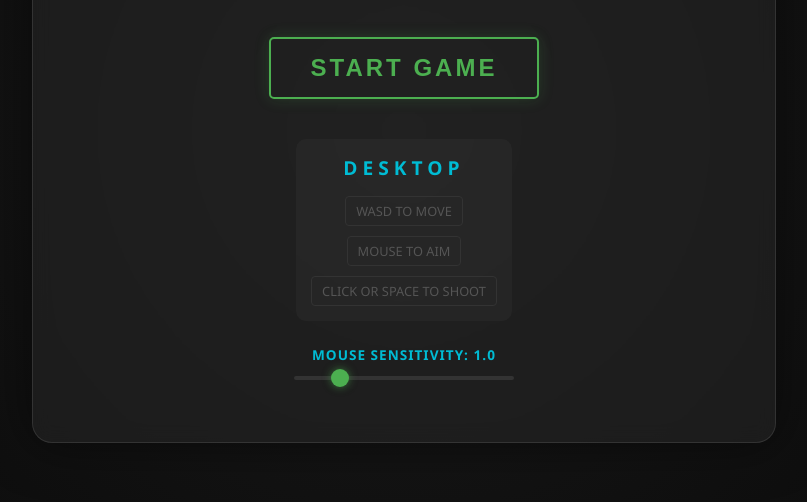
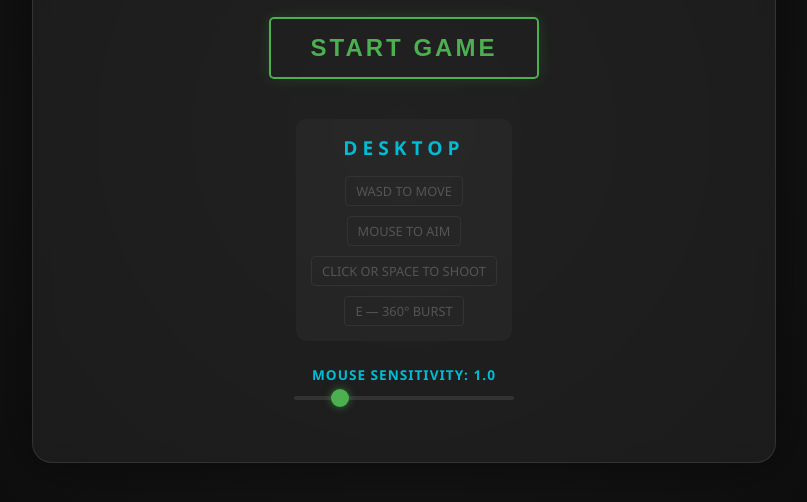
Before and after one commit to kmsdevelopment333in-hue/KMSgames, a plain HTML site: page shooter.html in a window 1280 px wide. Shown: the part 270-772 px from the top of the page, without its empty margins (236-1043 px from the left). Drawn offline with Linux system fonts and the light colour scheme.

Commit message:
Add control instruction for 360° Burst

```diff
--- a/shooter.html
+++ b/shooter.html
@@ -22,6 +22,7 @@
                     <span>WASD to Move</span>
                     <span>MOUSE to Aim</span>
                     <span>CLICK or SPACE to Shoot</span>
+                    <span>E — 360° Burst</span>
                 </div>
             </div>
             <div class="sensitivity-setting">
```
